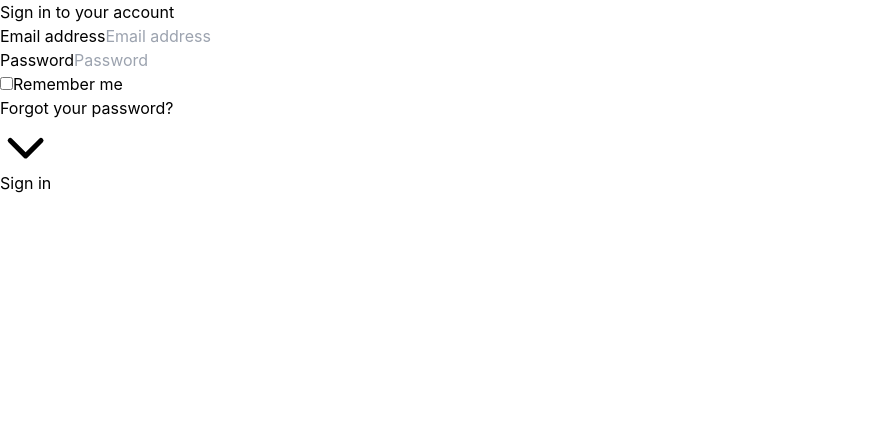
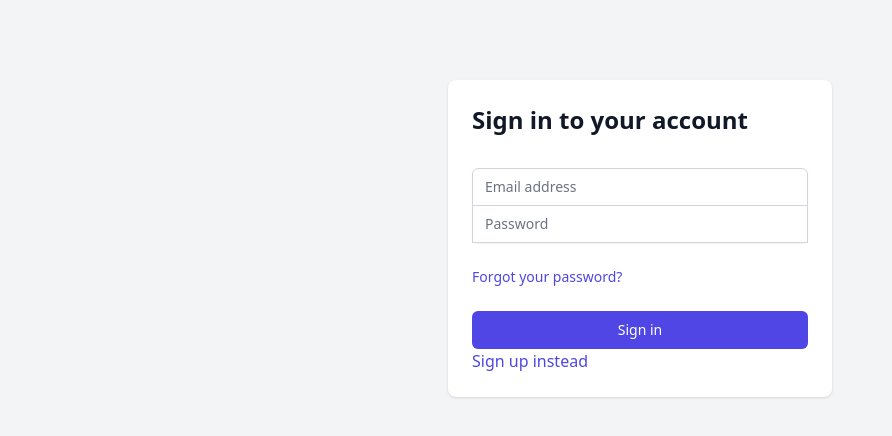
Before and after one commit to Mindo-Joseph/mtnInv, a Next.js app: page /login in a window 1280 px wide. Shown: the top 436 px of the page, without its empty margins (0-892 px from the left). Built offline with nearby package versions, Linux system fonts and the light colour scheme.

Commit message:
user can sign up and sign in

```diff
--- a/pages/login.jsx
+++ b/pages/login.jsx
@@ -1,7 +1,24 @@
+import React, {useState} from "react";
 import Head from "next/head";
 import Link from "next/link";
+import { useRouter } from "next/router";
+import { supabase } from "../lib/supabaseClient.js";
+
 
 const LoginPage = () => {
+  const router = useRouter();
+  const [email, setEmail] = useState("");
+  const [password, setPassword] = useState("");
+
+  async function handleSubmit(e) {
+    e.preventDefault();
+    const { error } = await supabase.auth.signInWithPassword({ email, password });
+    if (error) {
+      alert(JSON.stringify(error));
+    } else {
+      router.push("/");
+    }
+  }
   return (
     <div className="bg-gray-100 min-h-screen">
       <Head>
@@ -15,7 +32,7 @@ const LoginPage = () => {
           <h2 className="text-2xl font-extrabold text-gray-900">
             Sign in to your account
           </h2>
-          <form className="mt-8 space-y-6" action="#" method="POST">
+          <form className="mt-8 space-y-6" onSubmit={handleSubmit}>
             <input type="hidden" name="remember" defaultValue="true" />
             <div className="rounded-md shadow-sm -space-y-px">
               <div>
@@ -30,6 +47,7 @@ const LoginPage = () => {
                   required
                   className="appearance-none rounded-none relative block w-full px-3 py-2 border border-gray-300 placeholder-gray-500 text-gray-900 rounded-t-md focus:outline-none focus:ring-indigo-500 focus:border-indigo-500 focus:z-10 sm:text-sm"
                   placeholder="Email address"
+                  onChange={(event) => setEmail(event.target.value)}
                 />
               </div>
               <div>
@@ -44,59 +62,39 @@ const LoginPage = () => {
                   required
                   className="appearance-none rounded-none relative block w-full px-3 py-2 border border-gray-300 placeholder-gray-500 text-gray-900 focus:outline-none focus:ring-indigo-500 focus:border-indigo-500 focus:z-10 sm:text-sm"
                   placeholder="Password"
+                  onChange={(event) => setPassword(event.target.value)}
                 />
               </div>
             </div>
 
             <div className="flex items-center justify-between mt-6">
-              <div className="flex items-center">
-                <input
-                  id="remember-me"
-                  name="remember-me"
-                  type="checkbox"
-                  className="h-4 w-4 text-indigo-600 focus:ring-indigo-500 border-gray-300 rounded"
-                />
-                <label
-                  htmlFor="remember-me"
-                  className="ml-2 block text-sm text-gray-900"
-                >
-                  Remember me
-                </label>
-              </div>
+
 
               <div className="text-sm">
-                <Link href="/forgot-password">
-                  <p className="font-medium text-indigo-600 hover:text-indigo-500">
-                    Forgot your password?
-                  </p>
+                <Link
+                  href="/forgot-password"
+                  className="font-medium text-indigo-600 hover:text-indigo-500"
+                >
+                  Forgot your password?
                 </Link>
               </div>
             </div>
+            <button
+              type="submit"
+              className="group relative w-full flex justify-center py-2 px-4 border border-transparent text-sm font-medium rounded-md text-white bg-indigo-600 hover:bg-indigo-700 focus:outline-none focus:ring-2 focus:ring-offset-2 focus:ring-indigo-500"
+            >
+              Sign in
+            </button>
 
-            <form>
-              <button
-                type="submit"
-                className="group relative w-full flex justify-center py-2 px-4 border border-transparent text-sm font-medium rounded-md text-white bg-indigo-600 hover:bg-indigo-700 focus:outline-none focus:ring-2 focus:ring-offset-2 focus:ring-indigo-500"
+
+              <Link
+                href="/signup"
+                className="text-center font-medium text-indigo-600 hover:text-indigo-500"
               >
-                <span className="absolute left-0 inset-y-0 flex items-center pl-3">
-                  <svg
-                    className="h-5 w-5 text-indigo-500 group-hover:text-indigo-400"
-                    xmlns="http://www.w3.org/2000/svg"
-                    viewBox="0 0 20 20"
-                    fill="currentColor"
-                    aria-hidden="true"
-                  >
-                    <path
-                      fillRule="evenodd"
-                      d="M3.293 7.293a1 1 0 011.414 0L10 12.586l5.293-5.293a1 1 0 011.414 1.414l-6 6a1 1 0 01-1.414 0l-6-6a1 1 0 010-1.414z"
-                      clipRule="evenodd"
-                    />
-                  </svg>
-                </span>
-                Sign in
-              </button>
+                Sign up instead
+              </Link>
             </form>
-          </form>
+
         </div>
       </div>
     </div>
--- a/tailwind.config.js
+++ b/tailwind.config.js
@@ -1,48 +1,9 @@
 /** @type {import('tailwindcss').Config} */
-const defaultTheme = require('tailwindcss/defaultTheme');
+module.exports = {
+content: ["./app/**/*.{js,ts,jsx,tsx}", "./pages/**/*.{js,ts,jsx,tsx}", "./components/**/*.{js,ts,jsx,tsx}"], // Or if using `src` directory: "./src/**/*.{js,ts,jsx,tsx}", ],
 
-module.exports = {
-    mode: 'jit',
-    purge: ['./src/**/*.{js,ts,jsx,tsx}'],
-    darkMode: false, // or 'media' or 'class'
-    theme: {
-        extend: {
-            fontFamily: {
-                sans: [
-                    'Inter',
-                    ... defaultTheme.fontFamily.sans
-                ]
-            },
-            colors: {
-                primary: {
-                    50: '#F9F9F9',
-                    100: '#F2F2F2',
-                    200: '#D9D9D9',
-                    300: '#C0C0C0',
-                    400: '#959595',
-                    500: '#6A6A6A',
-                    600: '#5F5F5F',
-                    700: '#3F3F3F',
-                    800: '#2F2F2F',
-                    900: '#1F1F1F'
-                },
-                secondary: {
-                    50: '#F3FAF7',
-                    100: '#E6F5EF',
-                    200: '#BFE8D8',
-                    300: '#99DBBF',
-                    400: '#4DC38E',
-                    500: '#00AB5F',
-                    600: '#009E54',
-                    700: '#006835',
-                    800: '#004D25',
-                    900: '#003417'
-                }
-            }
-        }
-    },
-    variants: {
-        extend: {}
-    },
-    plugins: []
-};
+  theme: {
+    extend: {},
+  },
+  plugins: [],
+}
```
